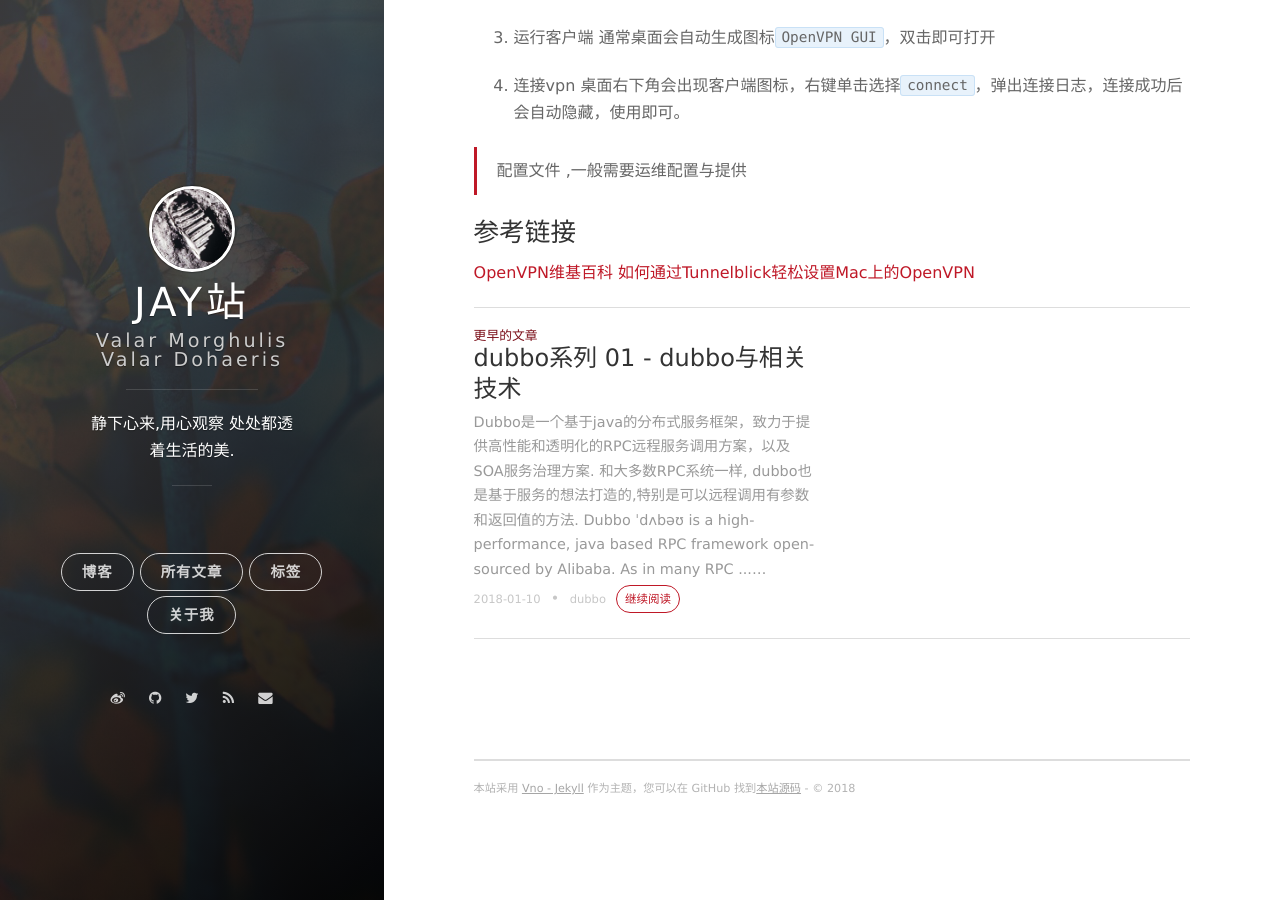
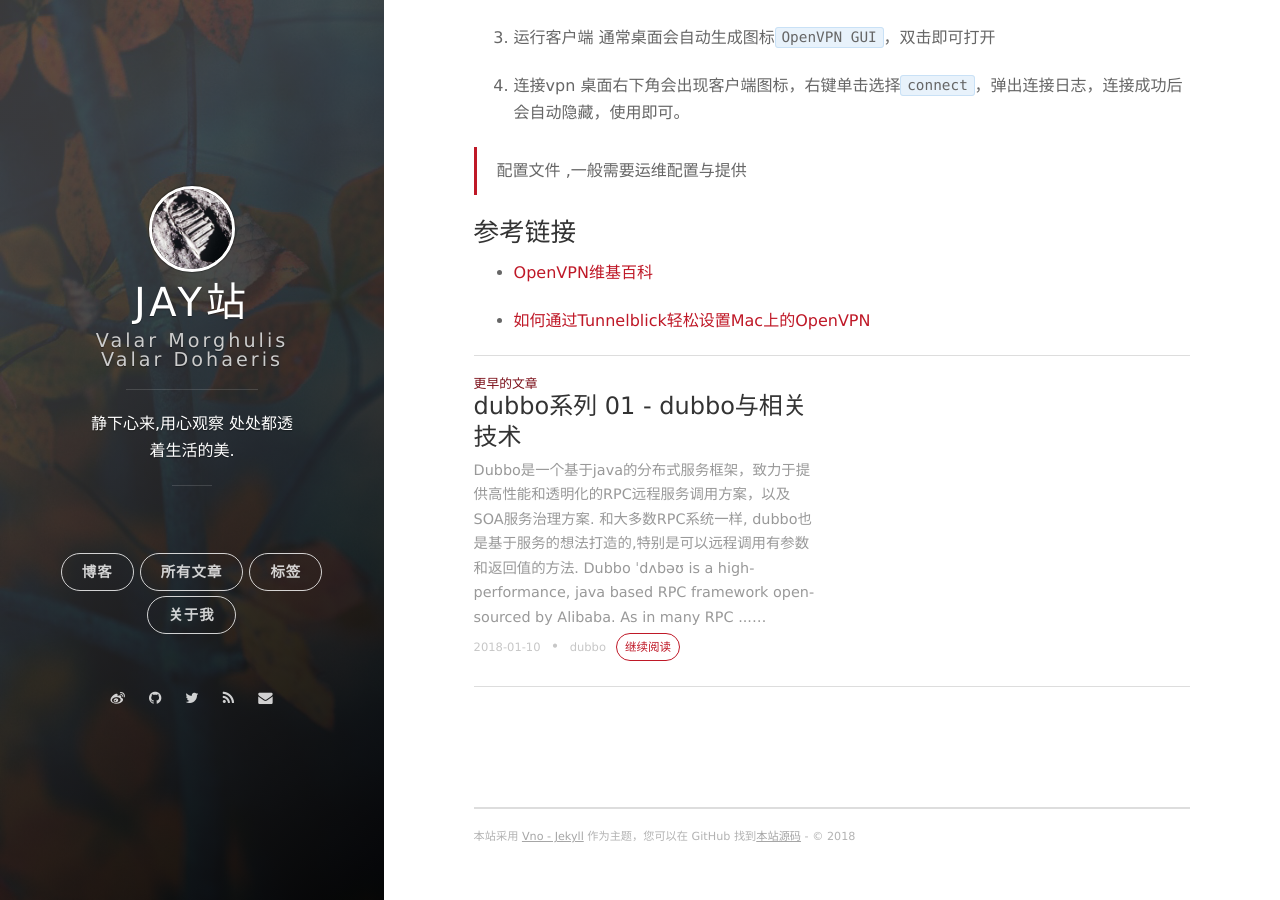
Before and after one commit to manajay/manajay.github.io, a Jekyll site: the page built from _posts/2018-02-06-how-to-use-OpenVPN.md, in a window 1280 px wide and 900 px high, scrolled down 3732 px. Built offline with Jekyll 4.4.1, drawn with Linux system fonts in a browser that asks for light colours; nearby versions of some CDN libraries; comment, search, counter and statistics services are not loaded.

Commit message:
update links

```diff
--- a/_posts/2018-02-06-how-to-use-OpenVPN.md
+++ b/_posts/2018-02-06-how-to-use-OpenVPN.md
@@ -73,5 +73,6 @@ date: 2018-02-06 16:04:20 +09:00
 
 ### 参考链接
 
-[OpenVPN维基百科](https://zh.wikipedia.org/zh-hans/OpenVPN)
-[如何通过Tunnelblick轻松设置Mac上的OpenVPN](http://mos86.com/55473.html)
+* [OpenVPN维基百科](https://zh.wikipedia.org/zh-hans/OpenVPN)
+
+* [如何通过Tunnelblick轻松设置Mac上的OpenVPN](http://mos86.com/55473.html)
```
